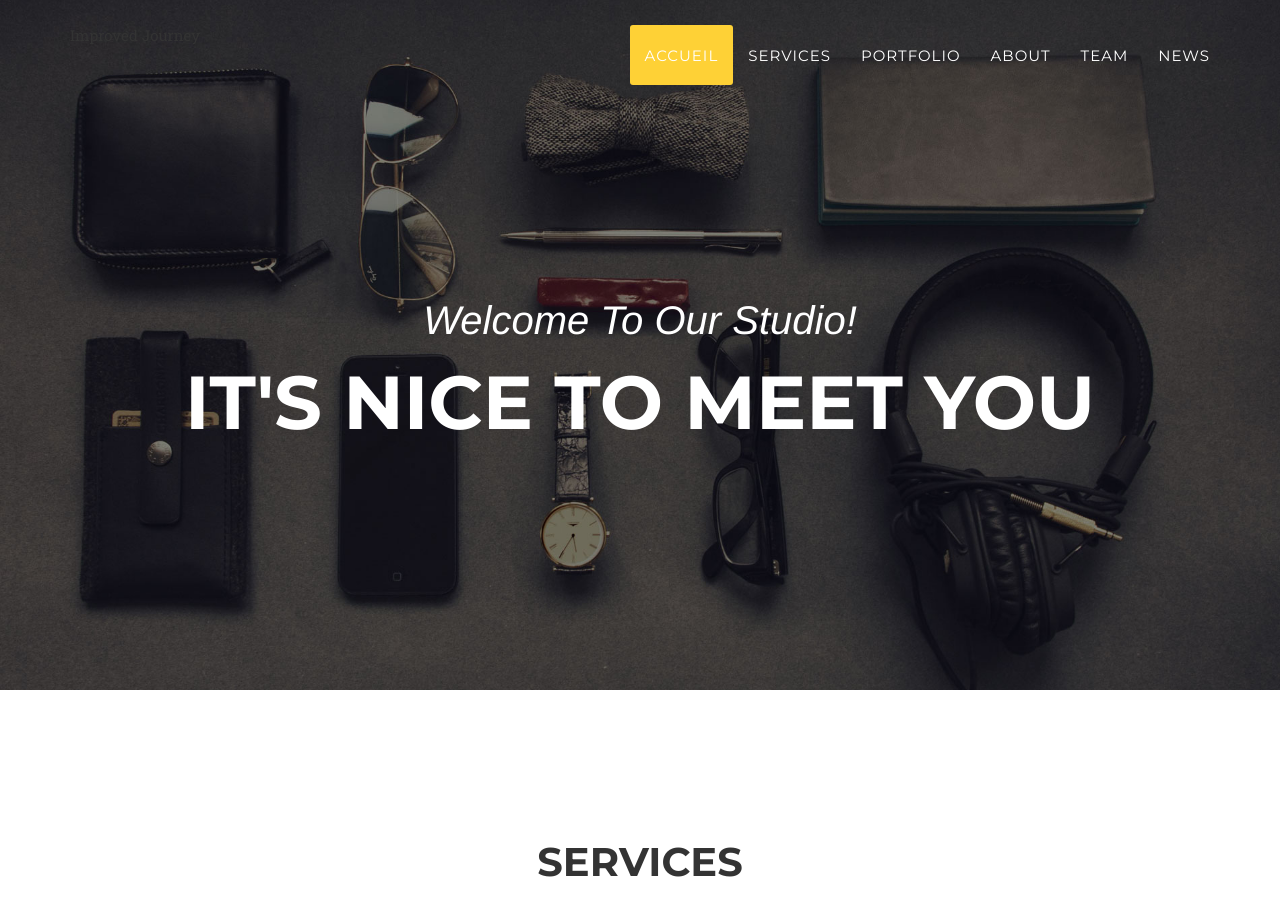
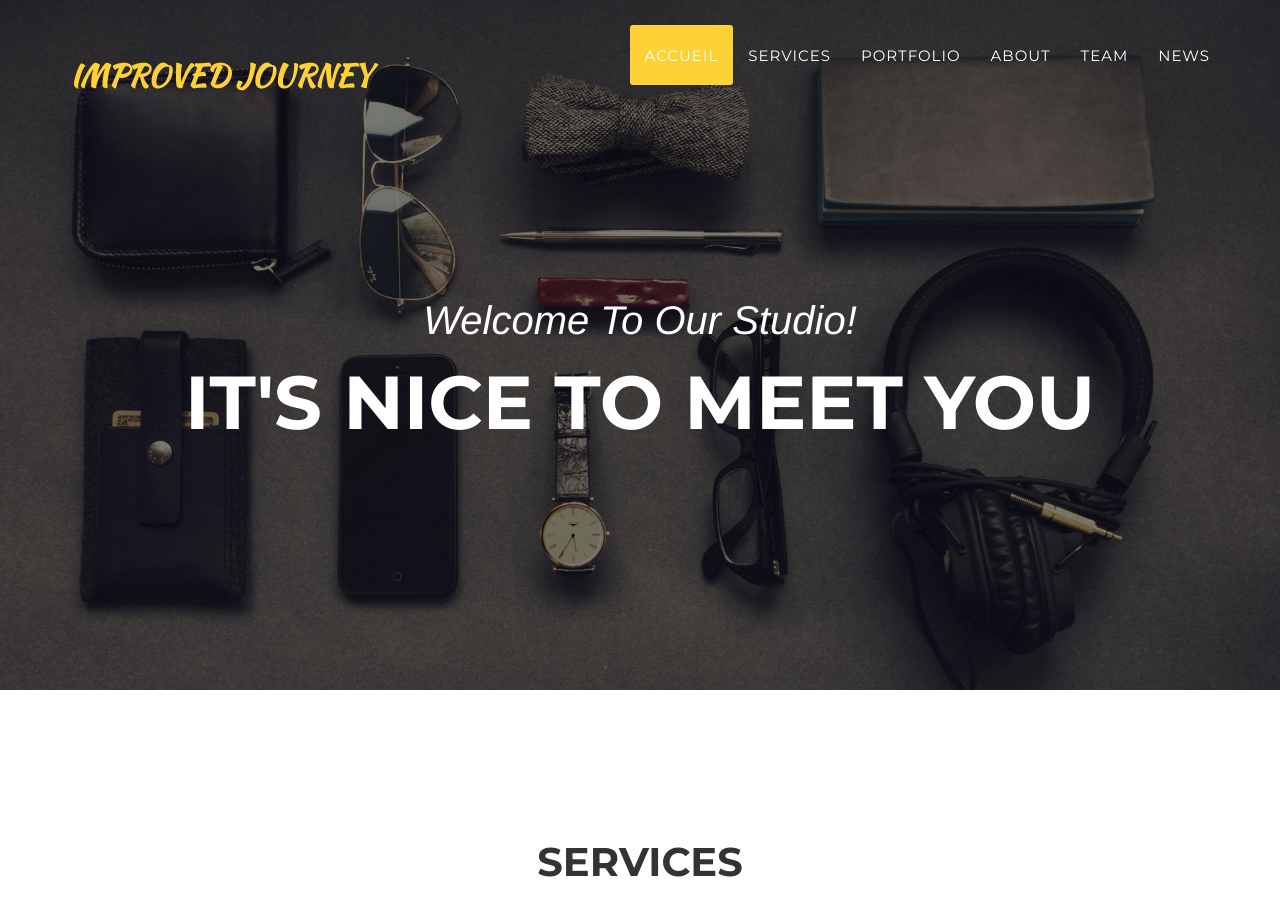
Before and after one commit to scoutscathedralevolcan/improved-journey-jekyll-test, a Jekyll site: the page built from index.html, in a window 1280 px wide and 900 px high. Built offline with Jekyll 4.4.1, drawn with Linux system fonts in a browser that asks for light colours; some web fonts are replaced.

Commit message:
Reset font and color site title

```diff
--- a/_includes/navbar-header.html
+++ b/_includes/navbar-header.html
@@ -9,7 +9,7 @@
                     <span class="icon-bar"></span>
                     <span class="icon-bar"></span>
                 </button>
-                {{site.title}}
+                <h1 class="navbar-brand">{{site.title}}</h1>
             </div>
 
             <!-- Collect the nav links, forms, and other content for toggling -->
```
